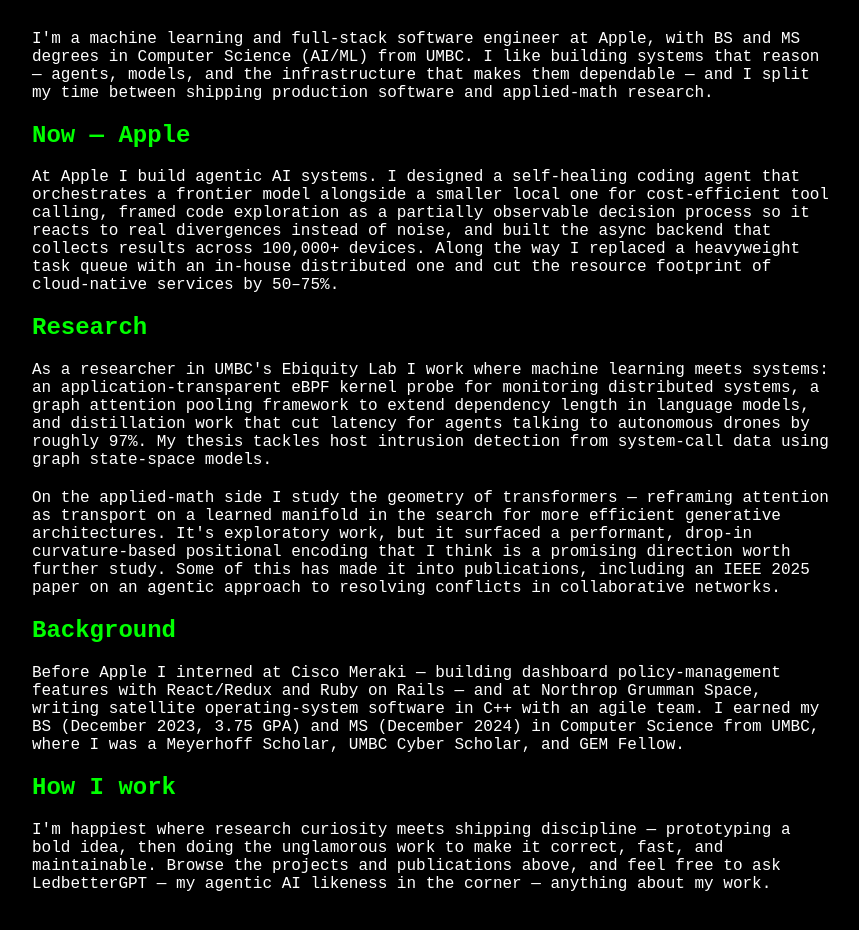
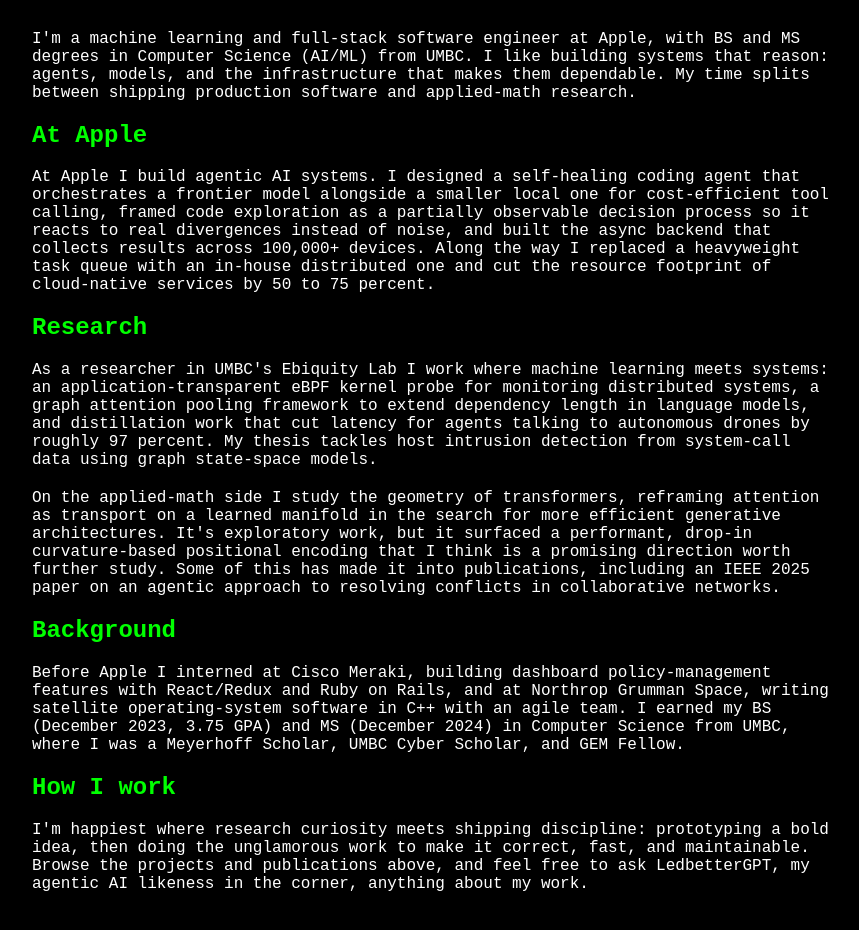
Before and after one commit to dledbetter123/ledbetter-website, a React (Create React App) app in the folder frontend/: page / in a window 1280 px wide. Shown: the part 1446-2376 px from the top of the page, without its empty margins (208-1067 px from the left). Built offline with nearby package versions, Linux system fonts and the light colour scheme; no server answers.

Commit message:
hero: generous plain-unit overscan (110vw/130vh) so it reliably fills + bleeds past edges; about: remove all em/en-dash phrasing

```diff
--- a/frontend/src/components/AboutPage/AboutPage.js
+++ b/frontend/src/components/AboutPage/AboutPage.js
@@ -10,20 +10,20 @@
     <div className="aboutPage">
       <div className="content">
         <TypingText as="h1" speed={40} text="About Me" />
-        <TypingText text="I'm a machine learning and full-stack software engineer at Apple, with BS and MS degrees in Computer Science (AI/ML) from UMBC. I like building systems that reason — agents, models, and the infrastructure that makes them dependable — and I split my time between shipping production software and applied-math research." />
+        <TypingText text="I'm a machine learning and full-stack software engineer at Apple, with BS and MS degrees in Computer Science (AI/ML) from UMBC. I like building systems that reason: agents, models, and the infrastructure that makes them dependable. My time splits between shipping production software and applied-math research." />
 
-        <TypingText as="h2" speed={40} text="Now — Apple" />
-        <TypingText text="At Apple I build agentic AI systems. I designed a self-healing coding agent that orchestrates a frontier model alongside a smaller local one for cost-efficient tool calling, framed code exploration as a partially observable decision process so it reacts to real divergences instead of noise, and built the async backend that collects results across 100,000+ devices. Along the way I replaced a heavyweight task queue with an in-house distributed one and cut the resource footprint of cloud-native services by 50–75%." />
+        <TypingText as="h2" speed={40} text="At Apple" />
+        <TypingText text="At Apple I build agentic AI systems. I designed a self-healing coding agent that orchestrates a frontier model alongside a smaller local one for cost-efficient tool calling, framed code exploration as a partially observable decision process so it reacts to real divergences instead of noise, and built the async backend that collects results across 100,000+ devices. Along the way I replaced a heavyweight task queue with an in-house distributed one and cut the resource footprint of cloud-native services by 50 to 75 percent." />
 
         <TypingText as="h2" speed={40} text="Research" />
-        <TypingText text="As a researcher in UMBC's Ebiquity Lab I work where machine learning meets systems: an application-transparent eBPF kernel probe for monitoring distributed systems, a graph attention pooling framework to extend dependency length in language models, and distillation work that cut latency for agents talking to autonomous drones by roughly 97%. My thesis tackles host intrusion detection from system-call data using graph state-space models." />
-        <TypingText text="On the applied-math side I study the geometry of transformers — reframing attention as transport on a learned manifold in the search for more efficient generative architectures. It's exploratory work, but it surfaced a performant, drop-in curvature-based positional encoding that I think is a promising direction worth further study. Some of this has made it into publications, including an IEEE 2025 paper on an agentic approach to resolving conflicts in collaborative networks." />
+        <TypingText text="As a researcher in UMBC's Ebiquity Lab I work where machine learning meets systems: an application-transparent eBPF kernel probe for monitoring distributed systems, a graph attention pooling framework to extend dependency length in language models, and distillation work that cut latency for agents talking to autonomous drones by roughly 97 percent. My thesis tackles host intrusion detection from system-call data using graph state-space models." />
+        <TypingText text="On the applied-math side I study the geometry of transformers, reframing attention as transport on a learned manifold in the search for more efficient generative architectures. It's exploratory work, but it surfaced a performant, drop-in curvature-based positional encoding that I think is a promising direction worth further study. Some of this has made it into publications, including an IEEE 2025 paper on an agentic approach to resolving conflicts in collaborative networks." />
 
         <TypingText as="h2" speed={40} text="Background" />
-        <TypingText text="Before Apple I interned at Cisco Meraki — building dashboard policy-management features with React/Redux and Ruby on Rails — and at Northrop Grumman Space, writing satellite operating-system software in C++ with an agile team. I earned my BS (December 2023, 3.75 GPA) and MS (December 2024) in Computer Science from UMBC, where I was a Meyerhoff Scholar, UMBC Cyber Scholar, and GEM Fellow." />
+        <TypingText text="Before Apple I interned at Cisco Meraki, building dashboard policy-management features with React/Redux and Ruby on Rails, and at Northrop Grumman Space, writing satellite operating-system software in C++ with an agile team. I earned my BS (December 2023, 3.75 GPA) and MS (December 2024) in Computer Science from UMBC, where I was a Meyerhoff Scholar, UMBC Cyber Scholar, and GEM Fellow." />
 
         <TypingText as="h2" speed={40} text="How I work" />
-        <TypingText text="I'm happiest where research curiosity meets shipping discipline — prototyping a bold idea, then doing the unglamorous work to make it correct, fast, and maintainable. Browse the projects and publications above, and feel free to ask LedbetterGPT — my agentic AI likeness in the corner — anything about my work." />
+        <TypingText text="I'm happiest where research curiosity meets shipping discipline: prototyping a bold idea, then doing the unglamorous work to make it correct, fast, and maintainable. Browse the projects and publications above, and feel free to ask LedbetterGPT, my agentic AI likeness in the corner, anything about my work." />
       </div>
     </div>
   );
--- a/frontend/src/components/IntroPage/IntroPage.css
+++ b/frontend/src/components/IntroPage/IntroPage.css
@@ -74,15 +74,14 @@
 
 .profilePic {
   position: fixed;
-  /* Overscan PAST the viewport — into the device bezel / safe areas (notch, home
-     indicator) and behind the browser nav/search bar — so the background bleeds to
-     every physical edge, with extra room vertically. Explicit dimensions are required
-     because <img> is a replaced element (auto would snap to intrinsic size). */
-  top: calc(-1 * env(safe-area-inset-top, 0px) - 4vh);
-  left: calc(-1 * env(safe-area-inset-left, 0px));
-  width: calc(100vw + env(safe-area-inset-left, 0px) + env(safe-area-inset-right, 0px));
-  height: calc(100vh + 8vh); /* fallback */
-  height: calc(100lvh + env(safe-area-inset-top, 0px) + env(safe-area-inset-bottom, 0px) + 8vh);
+  /* Overscan PAST the viewport — generous, plain units so it ALWAYS fills + bleeds into
+     the bezel / under the browser chrome (top:-15vh + 130vh height covers ~15vh past the
+     top and bottom; width:110vw / left:-5vw past the sides). Explicit dimensions because
+     <img> is a replaced element (auto would snap to its intrinsic size and not fill). */
+  top: -15vh;
+  left: -5vw;
+  width: 110vw;
+  height: 130vh;
   object-fit: cover; /* zoom to fill both axes, cropping the overflow — no letterboxing */
   object-position: top center; /* keep the top of the frame; crop spills to the bottom */
   z-index: -1; /* the very back — a true background; ALL content sits in front of it */
```
